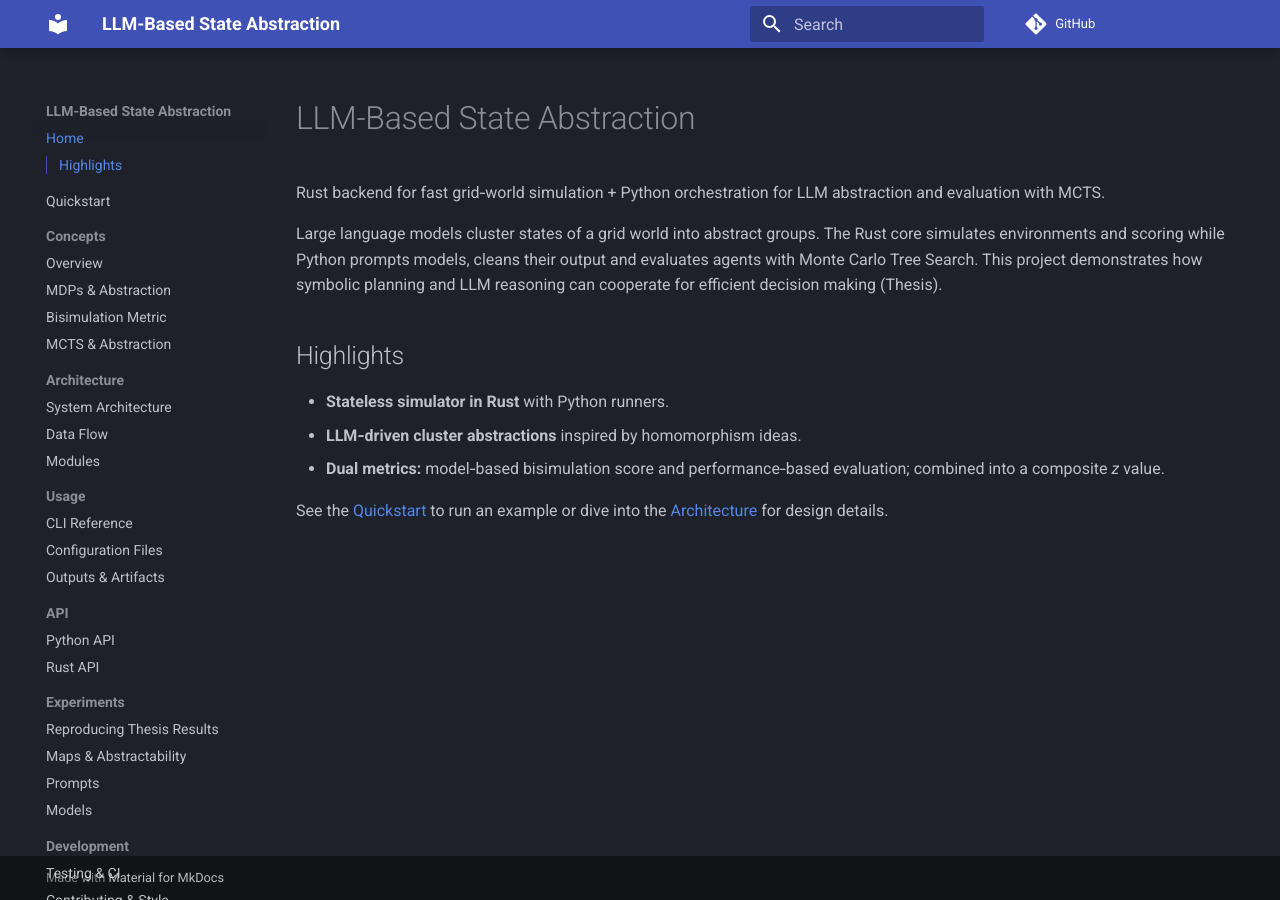
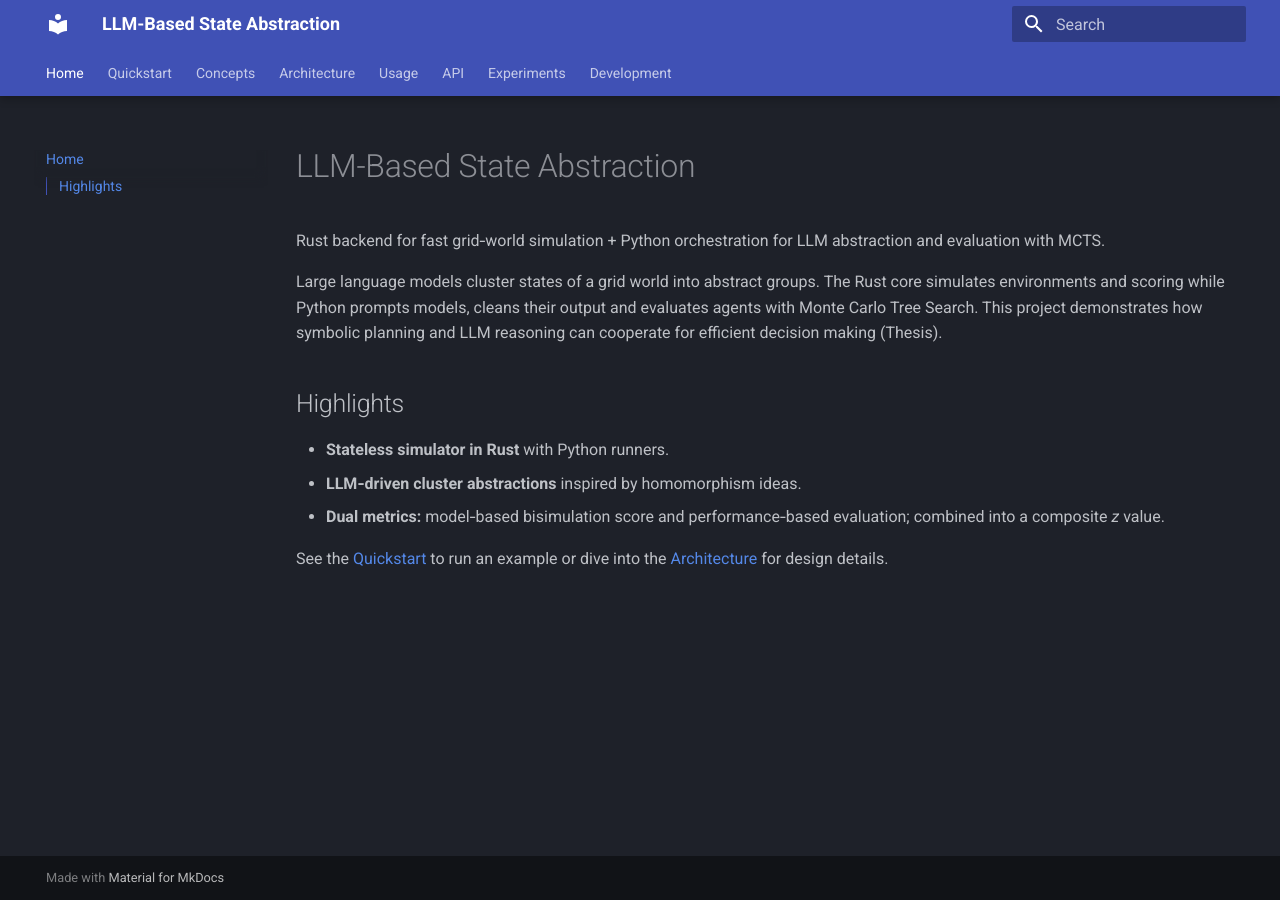
Before and after one commit to DennisLent/llm-abstraction, an MkDocs documentation site: the page built from docs/index.md, in a window 1280 px wide. Built offline with MkDocs 1.6.1 and Material for MkDocs 9.7.7, drawn with Linux system fonts in a browser that asks for light colours; comment, search, counter and statistics services are not loaded.

Commit message:
update to mkdocs

```diff
--- a/mkdocs.yml
+++ b/mkdocs.yml
@@ -1,8 +1,9 @@
 site_name: LLM-Based State Abstraction
-repo_url: https://github.com/<yourname>/llm-abstraction
 theme:
   name: material
   features:
+    - navigation.tabs
+    - navigation.tabs.sticky
     - navigation.sections
     - navigation.indexes
     - toc.integrate
```
